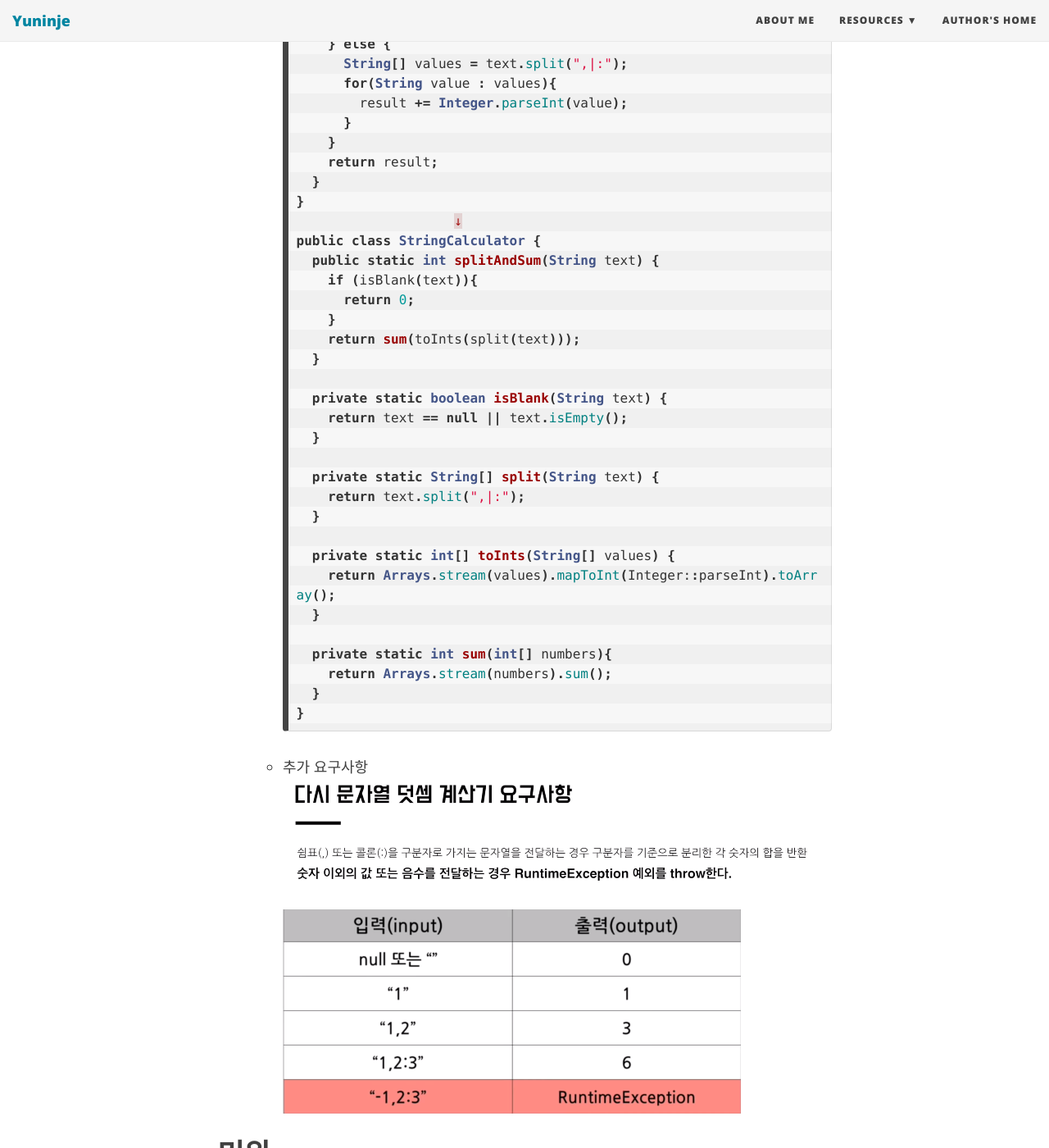
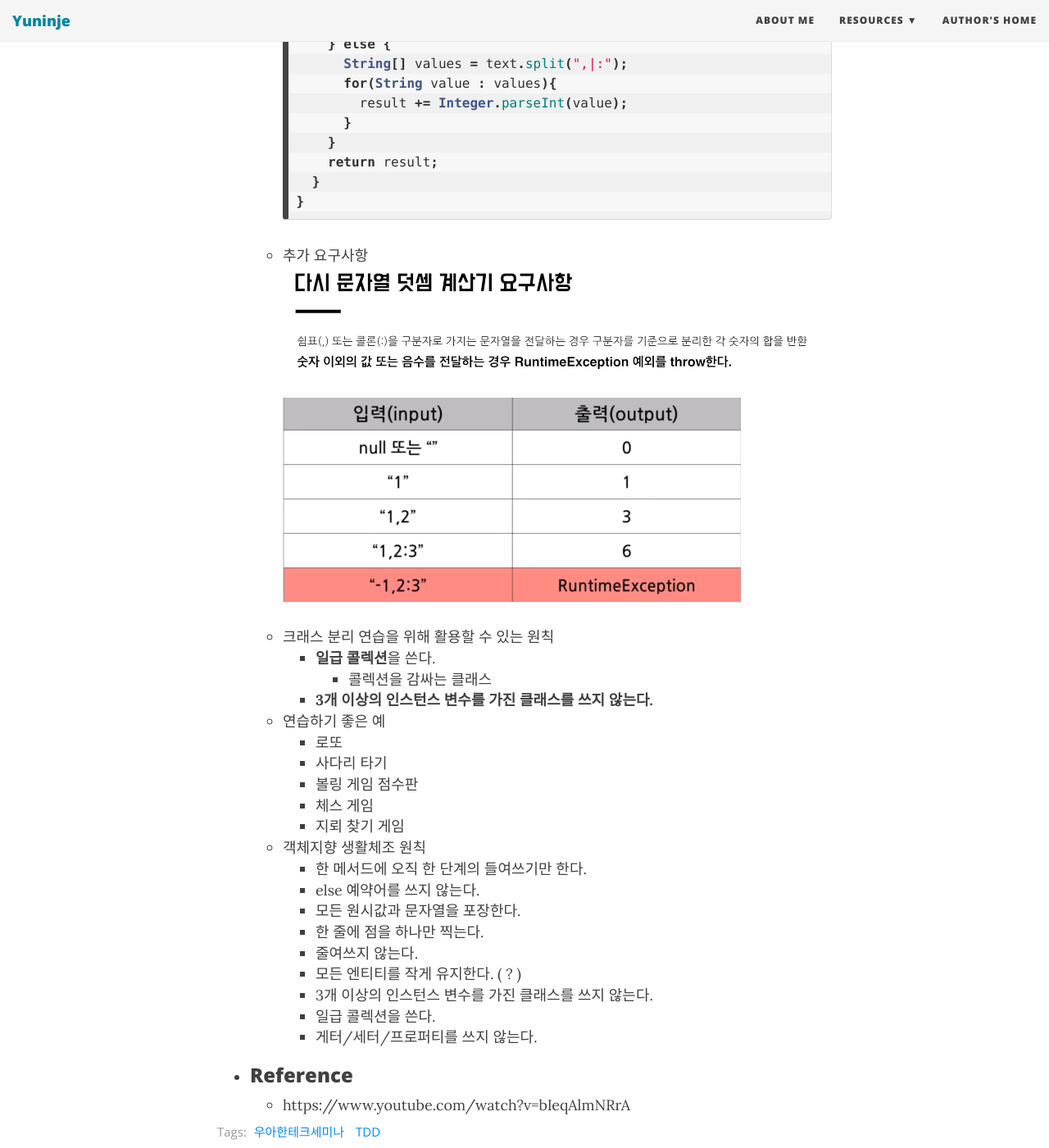
Before and after one commit to yuninje/yuninje.github.io, a Jekyll site: the page built from _posts/2020-06-08-우아한테크세미나-190425.md, in a window 1280 px wide and 1400 px high, scrolled down 4323 px. Shown: the whole window at 82% size. Built offline with Jekyll 4.4.1, drawn with Linux system fonts in a browser that asks for light colours; nearby versions of some CDN libraries.

````diff
--- a/_posts/2020-06-08-우아한테크세미나-190425.md
+++ b/_posts/2020-06-08-우아한테크세미나-190425.md
@@ -140,31 +140,6 @@ tags: [우아한테크세미나,TDD]  # 분류
         return result;
       }
     }
-                        ↓
-    public class StringCalculator {
-      public static int splitAndSum(String text) {
-        if (isBlank(text)){
-          return 0;
-        }
-        return sum(toInts(split(text)));
-      }
-
-      private static boolean isBlank(String text) {
-        return text == null || text.isEmpty();
-      }
-
-      private static String[] split(String text) {
-        return text.split(",|:");
-      }
-
-      private static int[] toInts(String[] values) {
-        return Arrays.stream(values).mapToInt(Integer::parseInt).toArray();
-      }
-
-      private static int sum(int[] numbers){
-        return Arrays.stream(numbers).sum();
-      }
-    }
     ```
   - 추가 요구사항
     ![문자열-덧셈-계산기-요구사항-추가1](../img/2020-06-08-우아한테크세미나-190425/문자열-덧셈-계산기-요구사항-추가1.png)
@@ -172,7 +147,28 @@ tags: [우아한테크세미나,TDD]  # 분류
 
     ![문자열-덧셈-계산기-표-요구사항-2](../img/2020-06-08-우아한테크세미나-190425/문자열-덧셈-계산기-표-요구사항-2.png)
 
-# 미완
+  - 크래스 분리 연습을 위해 활용할 수 있는 원칙
+    - **일급 콜렉션**을 쓴다.
+      - 콜렉션을 감싸는 클래스
+    - **3개 이상의 인스턴스 변수를 가진 클래스를 쓰지 않는다.**
+
+  - 연습하기 좋은 예
+    - 로또
+    - 사다리 타기
+    - 볼링 게임 점수판
+    - 체스 게임
+    - 지뢰 찾기 게임
+
+  - 객체지향 생활체조 원칙
+    - 한 메서드에 오직 한 단계의 들여쓰기만 한다.
+    - else 예약어를 쓰지 않는다.
+    - 모든 원시값과 문자열을 포장한다.
+    - 한 줄에 점을 하나만 찍는다.
+    - 줄여쓰지 않는다.
+    - 모든 엔티티를 작게 유지한다. ( ? )
+    - 3개 이상의 인스턴스 변수를 가진 클래스를 쓰지 않는다.
+    - 일급 콜렉션을 쓴다.
+    - 게터/세터/프로퍼티를 쓰지 않는다.
 
 - ### Reference
   - https://www.youtube.com/watch?v=bIeqAlmNRrA
````
Also changed, not shown: _posts/2020-06-09-TDD-실천법과-도구-1장.md (added, +19 -0 lines).
